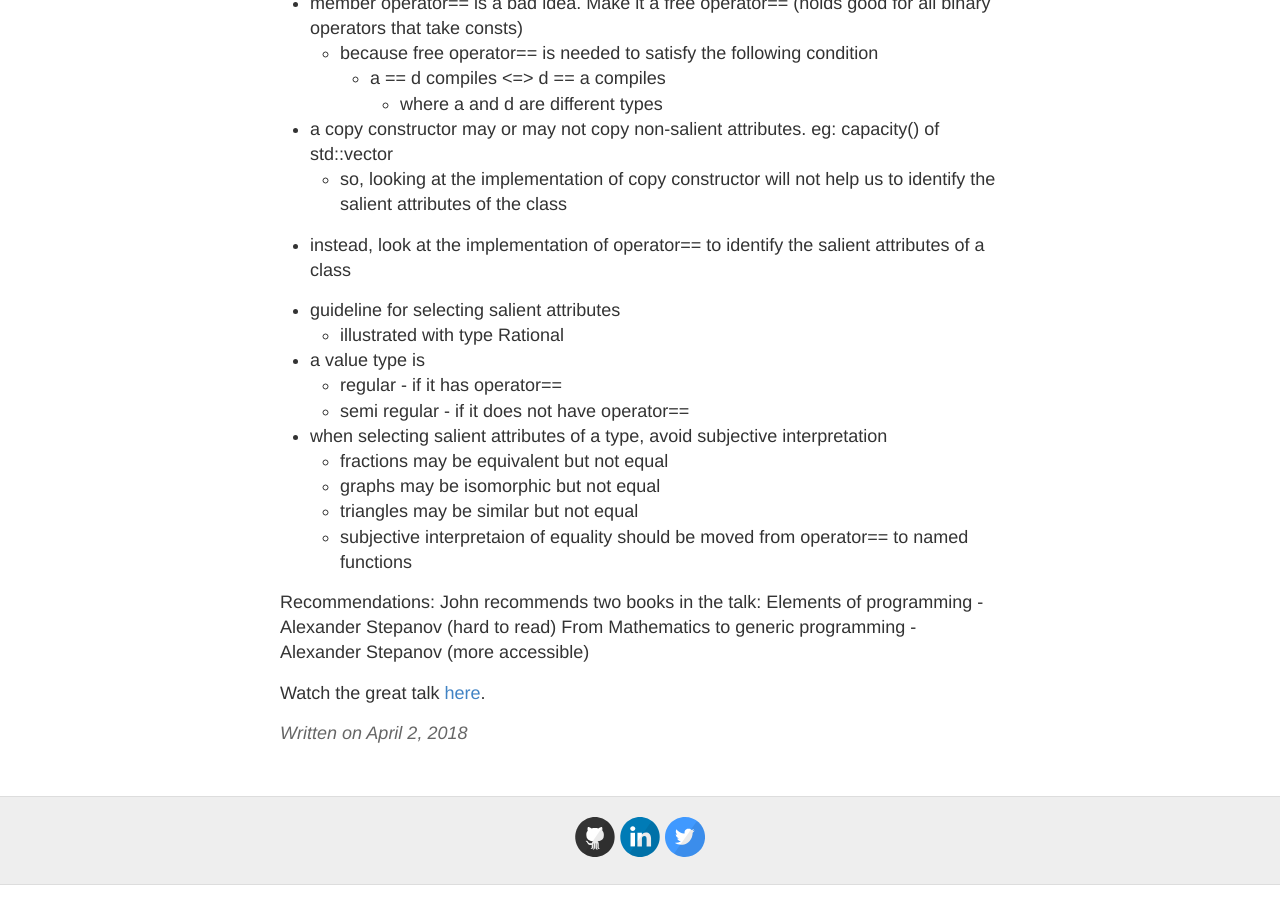
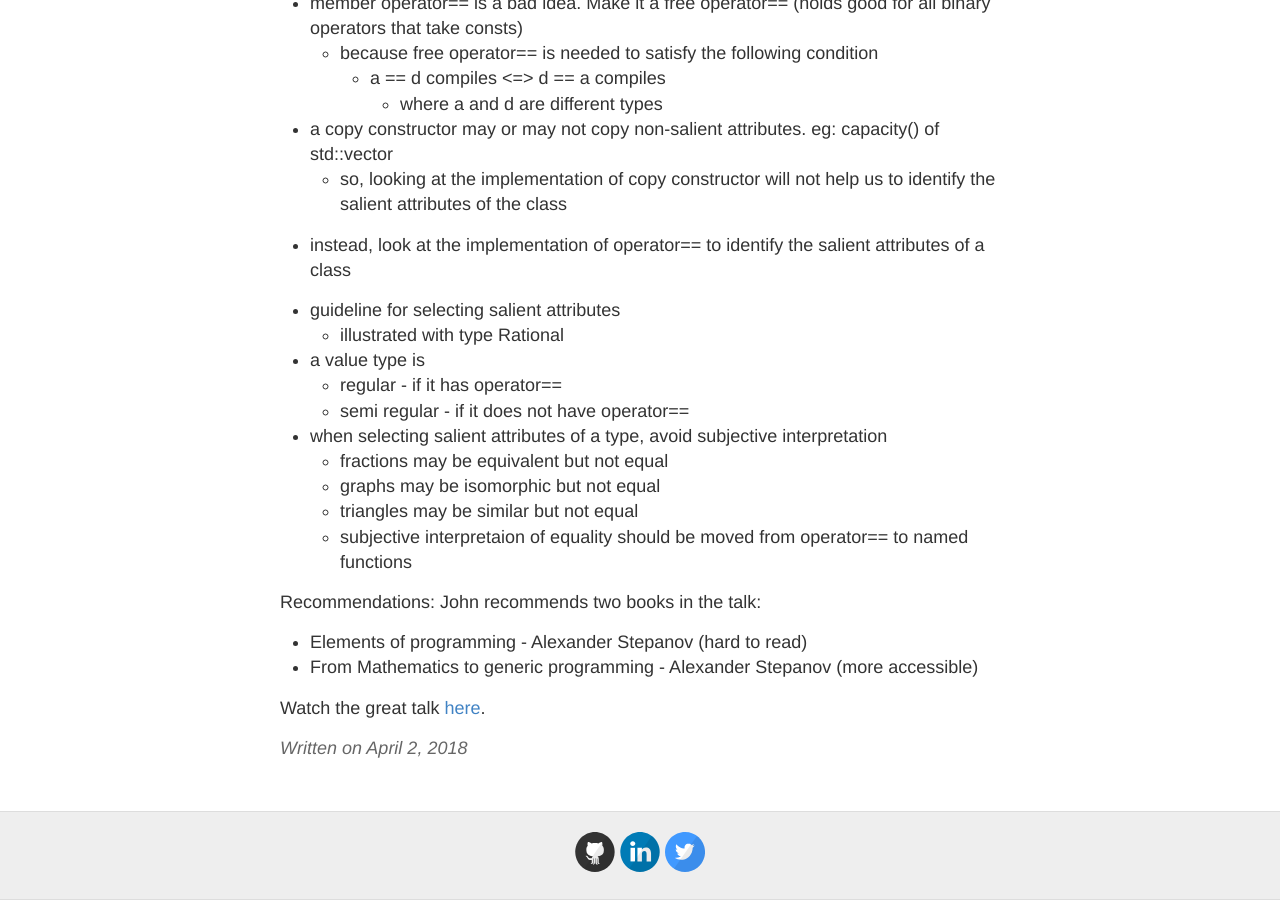
Before and after one commit to maranp/maranp.github.io, a Jekyll site: the page built from _posts/2018-04-02-a-talk-on-value-sematics.md, in a window 1280 px wide and 900 px high, scrolled down 1429 px. Built offline with Jekyll 4.4.1, drawn with Linux system fonts in a browser that asks for light colours; our own code applies the rules of GitHub Pages for plain Markdown files; comment, search, counter and statistics services are not loaded.

Commit message:
formatting

```diff
--- a/_posts/2018-04-02-a-talk-on-value-sematics.md
+++ b/_posts/2018-04-02-a-talk-on-value-sematics.md
@@ -83,7 +83,7 @@
 
 Recommendations:
 John recommends two books in the talk:
-     Elements of programming - Alexander Stepanov (hard to read)
-     From Mathematics to generic programming - Alexander Stepanov (more accessible)
+* Elements of programming - Alexander Stepanov (hard to read)
+* From Mathematics to generic programming - Alexander Stepanov (more accessible)
 
 Watch the great talk [here](https://www.youtube.com/watch?v=AL9DBWdj-Pg).
```
